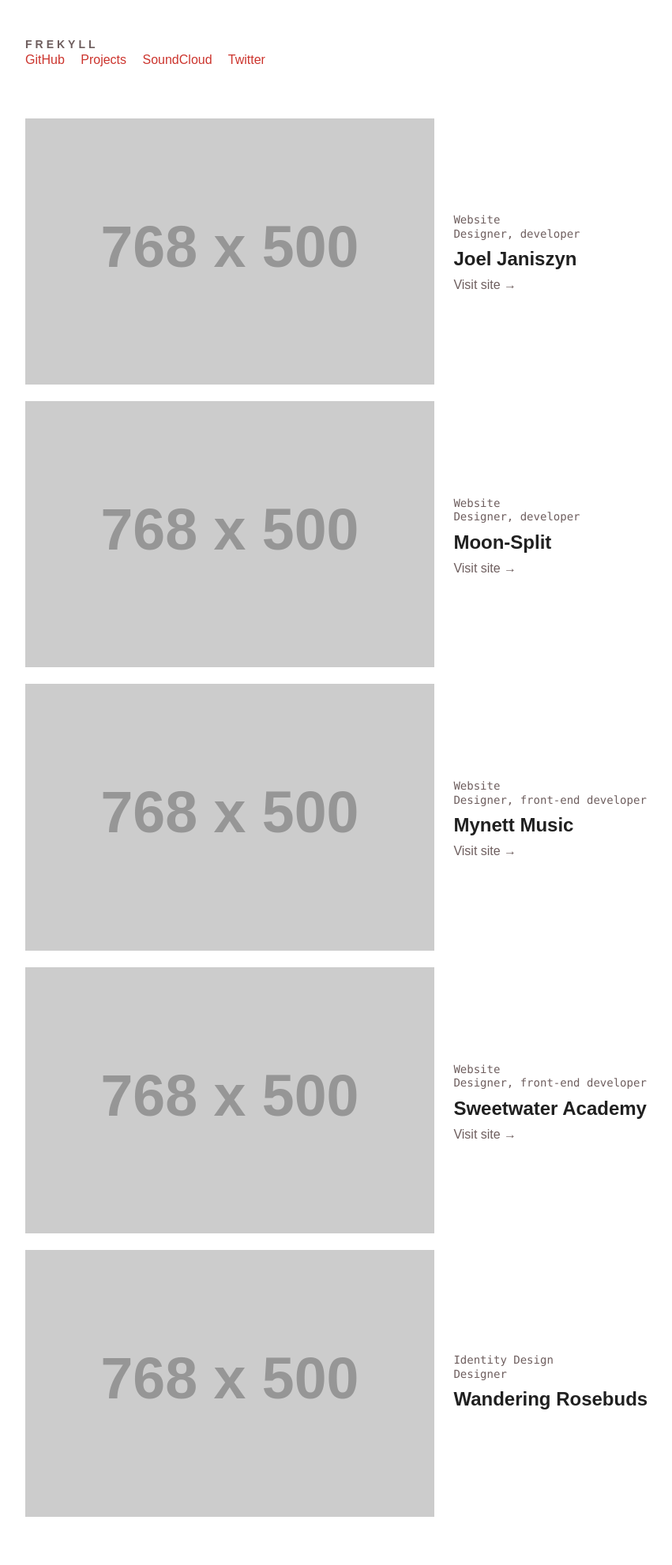
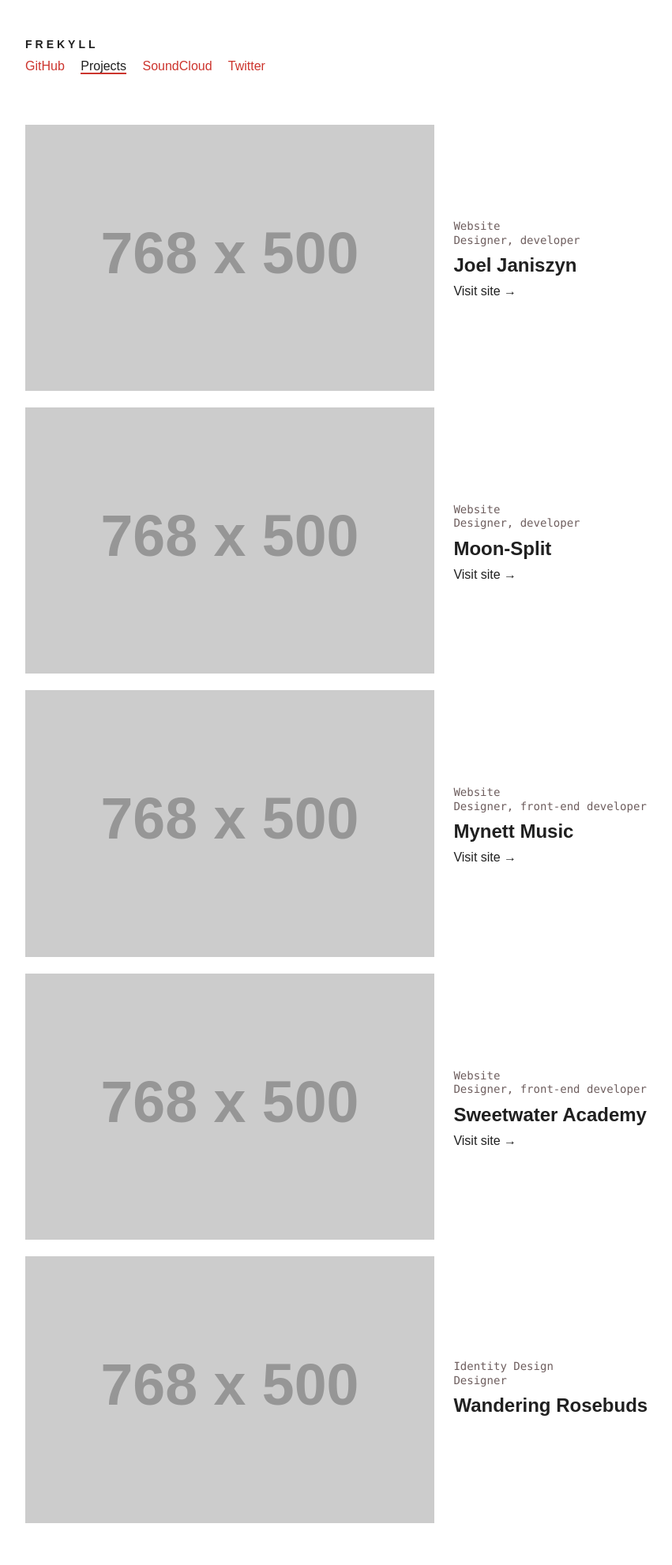
Before and after one commit to frekyll/frekyll, a Jekyll site: the page built from projects.html, in a window 1280 px wide. Shown: the whole page at 79% size, without its empty margins (176-1027 px from the left). Built offline with Jekyll 4.4.1, drawn with Linux system fonts in a browser that asks for light colours.

Commit message:
Tweak masthead and links for condensed display

```diff
--- a/_sass/_link.sass
+++ b/_sass/_link.sass
@@ -1,12 +1,14 @@
 .link
   border-bottom: 2px solid transparent
   color: $ruby
-  transition: border .125s
+  transition: border .125s, color .125s
 
+  &.is-active,
   &:hover,
   &:focus
     border-bottom-color: $ruby
+    color: $black
 
 .link-muted
   border-bottom: 0
-  color: $grey
+  color: $black
--- a/_sass/_masthead.sass
+++ b/_sass/_masthead.sass
@@ -13,6 +13,10 @@
   line-height: 1
   margin-bottom: .75rem
 
+.masthead-condensed
+  .masthead-title
+    margin-bottom: .5rem
+
 =masthead-lg
   .masthead
     margin-bottom: 4rem
```
